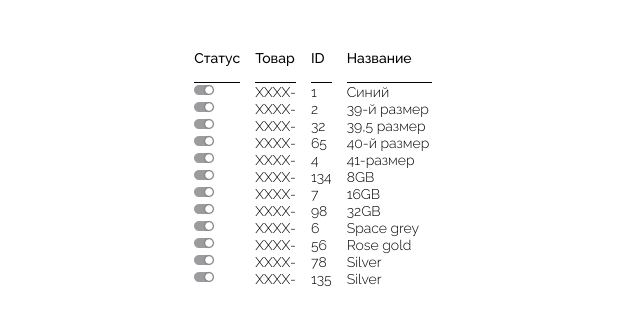
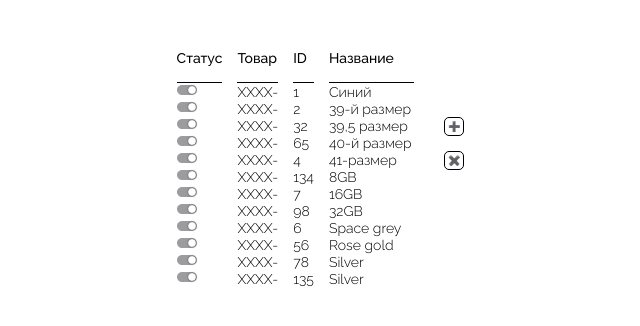
Before and after one commit to Anatolii1996/lp_crm-test, a React (Create React App) app: page / in a window 1280 px wide. Shown: the top 326 px of the page, without its empty margins (327-967 px from the left). Built offline with nearby package versions, Linux system fonts and the light colour scheme.

Commit message:
добавил отступ таблице

```diff
--- a/src/App.js
+++ b/src/App.js
@@ -1,4 +1,5 @@
 import './App.scss';
+import Buttons from './components/buttons';
 import Table from './components/table';
 
 function App() {
@@ -6,6 +7,7 @@ function App() {
   return (
     <div className="App" >
       <Table/>
+      <Buttons/>
     </div>
   );
 }
--- a/src/App.scss
+++ b/src/App.scss
@@ -143,3 +143,28 @@ select {
   border-top-left-radius: 5px;
   border-bottom-left-radius: 5px;
 }
+.delete{
+  cursor: pointer;
+}
+.buttons_wrap{
+  display: flex;
+  flex-direction: column;
+  justify-content: flex-start;
+
+
+
+
+    span{
+       padding: 3px;
+       font-size: 10px;
+       border: 1px solid black;
+       border-radius: 5px;
+    }
+
+  span+span{
+    margin-top: 15px;
+  }
+}
+.table_offset{
+  margin-right: 15px;
+}
--- a/src/components/buttons.jsx
+++ b/src/components/buttons.jsx
@@ -1,6 +1,8 @@
-// const Buttons=()=>{
-//     return(
+const Buttons = () => {
+  return <div className="buttons_wrap">
+     <span >➕</span>
 
-//     )
-// };
-// export default Buttons;
+    <span className="button_item">✖️</span>
+  </div>;
+};
+export default Buttons;
--- a/src/components/row.jsx
+++ b/src/components/row.jsx
@@ -22,7 +22,7 @@ const Row = ({ id, name, isHover }) => {
       <td className={isRowHower ? "hover" : ""}>XXXX-</td>
       <td className={`id_number ${isRowHower ? "hover" : ""}`}>{id}</td>
       <td className={`product_name ${isRowHower ? "hover" : ""}`}>{name}</td>
-      {isHover && <td >
+      {isHover && <td className="delete">
         ✖️
       </td> }
     </tr>
--- a/src/components/table.jsx
+++ b/src/components/table.jsx
@@ -57,7 +57,7 @@ const Table = () => {
 
   return (
     <div
-      className="table_wrap"
+      className={`table_wrap ${isHover?"":"table_offset"}`}
       onMouseOver={() => {
         setIsHover(true);
       }}
```
